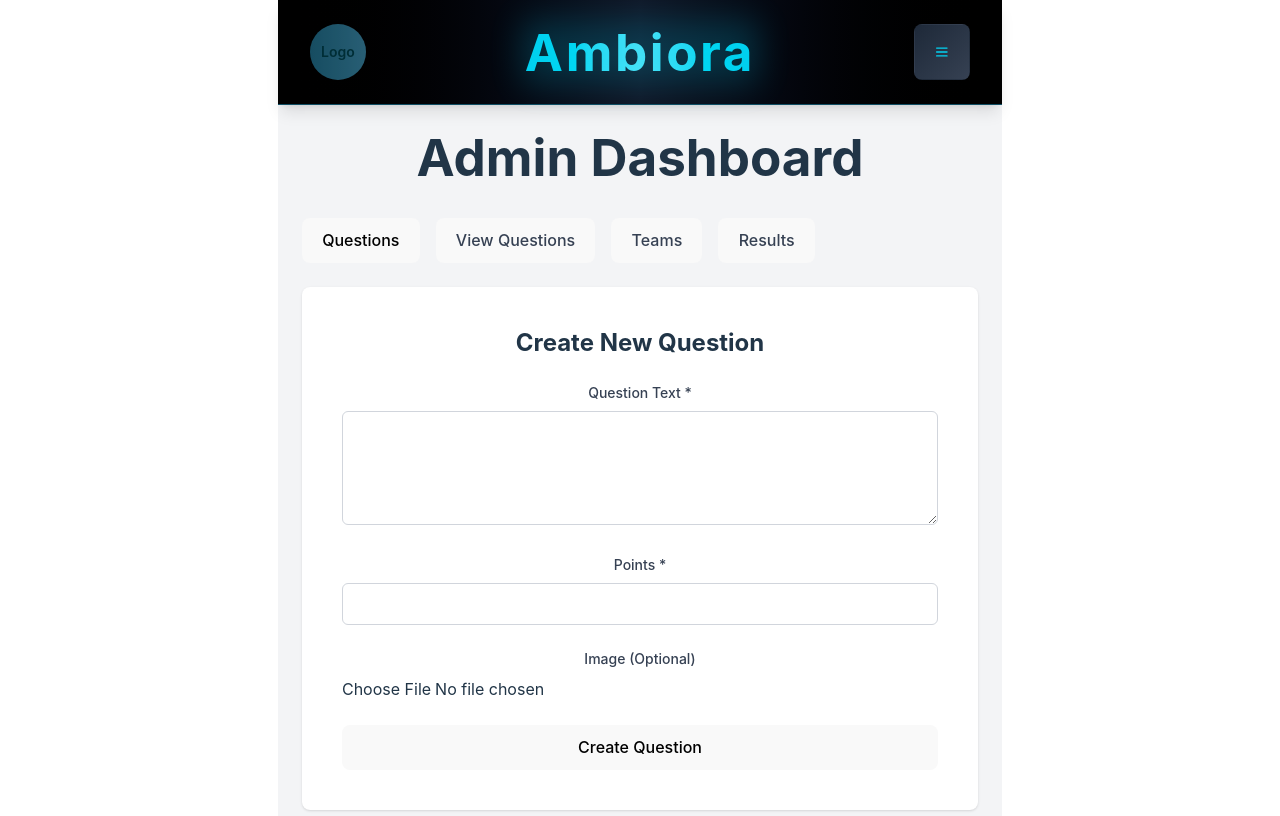
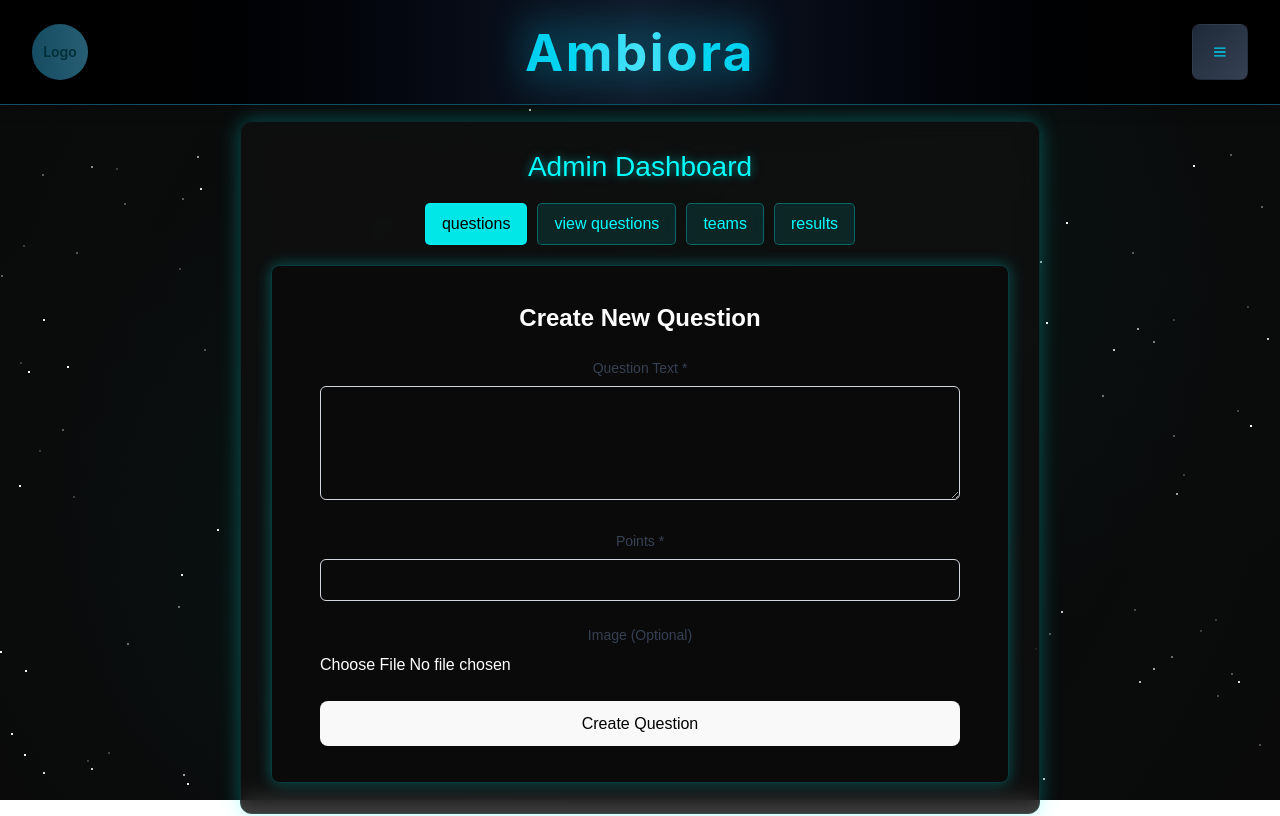
Before and after one commit to BLANK0104/Treasure_Hunt_Frontend, a React (Vite) app: page /admin in a window 1280 px wide. Shown: the top 816 px of the page. Built offline with nearby package versions, Linux system fonts and the light colour scheme.

Commit message:
added styling to admin page

```diff
--- a/src/pages/admin/Admin.jsx
+++ b/src/pages/admin/Admin.jsx
@@ -1,38 +1,132 @@
-import { useState } from 'react';
+import React, { useState } from 'react';
 import QuestionPanel from './components/QuestionPanel';
 import TeamPanel from './components/TeamPanel';
 import ResultPanel from './components/ResultPanel';
 import ViewQuestions from './components/ViewQuestions';
 
+const StarField = () => (
+  <div style={{
+    position: 'fixed',
+    top: 0,
+    left: 0,
+    width: '100%',
+    height: '100%',
+    background: `radial-gradient(circle at center, rgba(0,50,50,0.1) 0%, rgba(10,10,10,1) 100%),
+                 radial-gradient(circle at 20% 80%, rgba(0,255,255,0.05) 0%, transparent 40%),
+                 radial-gradient(circle at 80% 20%, rgba(0,255,255,0.05) 0%, transparent 40%),
+                 #0a0a0a`,
+    overflow: 'hidden',
+    zIndex: -2
+  }}>
+    {[...Array(200)].map((_, i) => (
+      <div
+        key={i}
+        style={{
+          position: 'absolute',
+          width: '2px',
+          height: '2px',
+          background: '#fff',
+          left: `${Math.random() * 100}%`,
+          top: `${Math.random() * 100}%`,
+          opacity: Math.random(),
+          animation: `twinkle ${2 + Math.random() * 3}s infinite ${Math.random() * 2}s`
+        }}
+      />
+    ))}
+  </div>
+);
+
 const Admin = () => {
   const [activeTab, setActiveTab] = useState('questions');
 
   return (
-    <div className="min-h-screen bg-gray-100 p-6">
-      <div className="max-w-7xl mx-auto">
-        <h1 className="text-3xl font-bold mb-8">Admin Dashboard</h1>
+    <div style={{
+      position: 'relative',
+      width: '100vw',
+      maxWidth: '100vw',
+      height: 'auto',
+      minHeight: '100vh',
+      display: 'flex',
+      flexDirection: 'column',
+      alignItems: 'center',
+      justifyContent: 'flex-start',
+      padding: '1rem',
+      fontFamily: "'Poppins', sans-serif",
+      color: '#fff',
+      boxSizing: 'border-box',
+      overflowX: 'hidden',
+    }}>
 
-        {/* Tab Navigation */}
-        <div className="mb-6">
-          <nav className="flex space-x-4" aria-label="Tabs">
+
+      <style>
+        {`
+          @keyframes twinkle {
+            0%, 100% { opacity: 0.2; }
+            50% { opacity: 1; }
+          }
+        `}
+      </style>
+      <StarField />
+      <div style={{
+        background: 'rgba(16, 16, 16, 0.8)',
+        backdropFilter: 'blur(10px)',
+        borderRadius: '12px',
+        boxShadow: '0 0 20px rgba(0,255,255,0.3)',
+        padding: '30px',
+        width: '100%',
+        maxWidth: '800px',
+        border: '1px solid rgba(0,255,255,0.1)'
+      }}>
+        <h1 style={{
+          color: '#00ffff',
+          fontSize: '28px',
+          marginBottom: '20px',
+          textAlign: 'center',
+          textShadow: '0 0 10px rgba(0,255,255,0.5)'
+        }}>
+          Admin Dashboard
+        </h1>
+
+        <div style={{
+  display: 'flex',
+  justifyContent: 'center',
+  flexWrap: 'wrap', /* Allows buttons to wrap on small screens */
+  gap: '10px',
+  marginBottom: '20px',
+  width: '100%'
+}}>
   {['questions', 'view questions', 'teams', 'results'].map((tab) => (
     <button
       key={tab}
       onClick={() => setActiveTab(tab)}
-                className={`px-4 py-2 rounded-md capitalize ${
-                  activeTab === tab
-                    ? 'bg-blue-600 text-black'
-                    : 'bg-black text-gray-700 hover:bg-gray-50'
-                }`}
+      style={{
+        padding: '8px 16px',  // Slightly reduced padding for compact fit
+        background: activeTab === tab ? 'rgba(0,255,255,0.9)' : 'rgba(0,255,255,0.1)',
+        color: activeTab === tab ? '#000' : '#00ffff',
+        border: '1px solid rgba(0,255,255,0.3)',
+        borderRadius: '5px',
+        cursor: 'pointer',
+        transition: 'all 0.3s ease',
+        backdropFilter: 'blur(5px)',
+        minWidth: 'auto',
+        maxWidth: '150px',  // Limits button width
+        whiteSpace: 'nowrap',  // Prevents text breaking into multiple lines
+        textAlign: 'center',
+      }}
     >
       {tab}
     </button>
   ))}
-          </nav>
 </div>
 
-        {/* Tab Content */}
-        <div className="bg-white rounded-lg shadow p-6">
+
+        <div style={{
+          background: 'rgba(10, 10, 10, 0.8)',
+          padding: '20px',
+          borderRadius: '8px',
+          border: '1px solid rgba(0,255,255,0.2)',
+          boxShadow: '0 0 15px rgba(0,255,255,0.3)'
+        }}>
           {activeTab === 'questions' && <QuestionPanel />}
           {activeTab === 'view questions' && <ViewQuestions />}
           {activeTab === 'teams' && <TeamPanel />}
```
Lines whose indentation alone changed are shown as unchanged.
